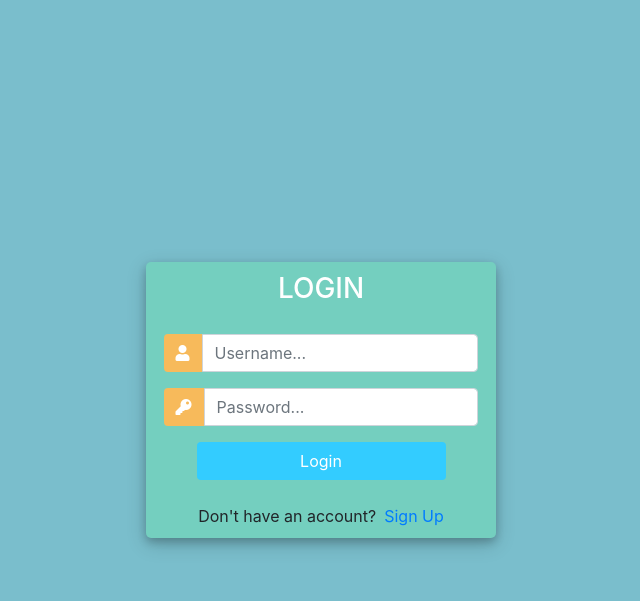
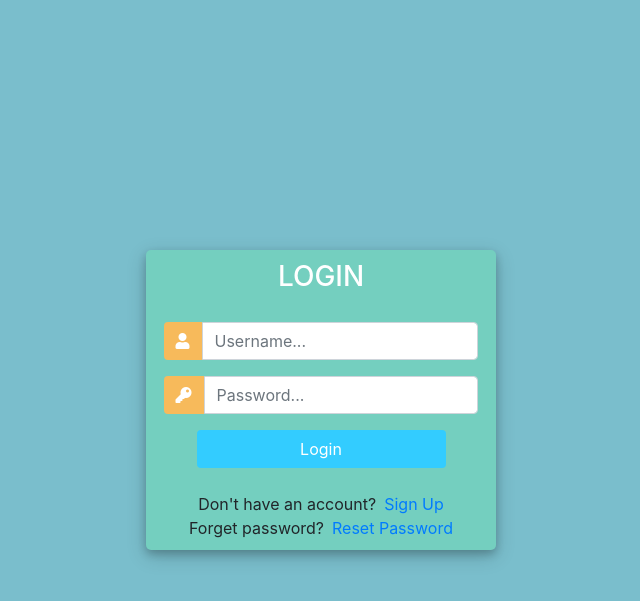
Before and after one commit to dolekhanhdang/Midterm-Personal-Lab-SE, a Django app: page /login/ in a window 1280 px wide. Shown: the top 601 px of the page, without its empty margins (319-959 px from the left). Run offline with Django 4.2, Linux system fonts and the light colour scheme; some libraries are stand-ins or nearby versions.

Commit message:
Video 20

```diff
--- a/ProjectDjango/accounts/urls.py
+++ b/ProjectDjango/accounts/urls.py
@@ -1,5 +1,6 @@
 from django.urls import path
 from . import views
+from django.contrib.auth import views as auth_views
 
 urlpatterns = [
     path('register/', views.registerPage, name="register"),
@@ -13,4 +14,15 @@ urlpatterns = [
     path('delete_order/<str:pk>/', views.deleteOrder, name="delete_order"),
     path('user/', views.userPage, name="user-page"),
     path('account/', views.accountSettings, name="account"),
+    path('reset_password/',auth_views.PasswordResetView.as_view(template_name="accounts/password_reset.html")
+         ,name='reset_password'),
+    path('reset_password_sent/',auth_views.PasswordResetDoneView.as_view(template_name="accounts/password_reset_sent"
+                                                                                       ".html"),
+         name='password_reset_done'),
+    path('reset/<uidb64>/<>/',auth_views.PasswordResetConfirmView.as_view(template_name="accounts/password_reset_form"
+                                                                                        ".html"),
+         name='password_reset_confirm'),
+    path('reset_password_complete/',auth_views.PasswordResetCompleteView.as_view(template_name="accounts"
+                                                                                               "/password_reset_done.html"),name="password_reset_complete"),
+
 ]
--- a/ProjectDjango/templates/accounts/login.html
+++ b/ProjectDjango/templates/accounts/login.html
@@ -118,6 +118,9 @@
 					<div class="d-flex justify-content-center links">
 						Don't have an account? <a href="{% url 'register' %}" class="ml-2">Sign Up</a>
 					</div>
+                    <div class="d-flex justify-content-center links">
+						Forget password? <a href="{% url 'reset_password' %}" class="ml-2">Reset Password</a>
+					</div>
 
 				</div>
 			</div>
--- /dev/null
+++ b/ProjectDjango/templates/accounts/password_reset_done.html
@@ -0,0 +1,5 @@
+<h3>Password reset complete</h3>
+
+<p>Your password has been set. You may go ahead and log in now.</p>
+
+<a href="/">Log in</a>
--- /dev/null
+++ b/ProjectDjango/templates/accounts/password_reset_sent.html
@@ -0,0 +1,6 @@
+<h3>Password reset sent</h3>
+
+
+<p>We’ve emailed you instructions for setting your password, if an account exists with the email you entered. You should receive them shortly.</p>
+
+<p>If you don’t receive an email, please make sure you’ve entered the address you registered with, and check your spam folder.</p>
```
Also changed, not shown: ProjectDjango/ProjectDjango/settings.py (+7 -0 lines), ProjectDjango/templates/accounts/password_reset.html (added, +11 -0 lines), ProjectDjango/templates/accounts/password_reset_form.html (added, +11 -0 lines).
